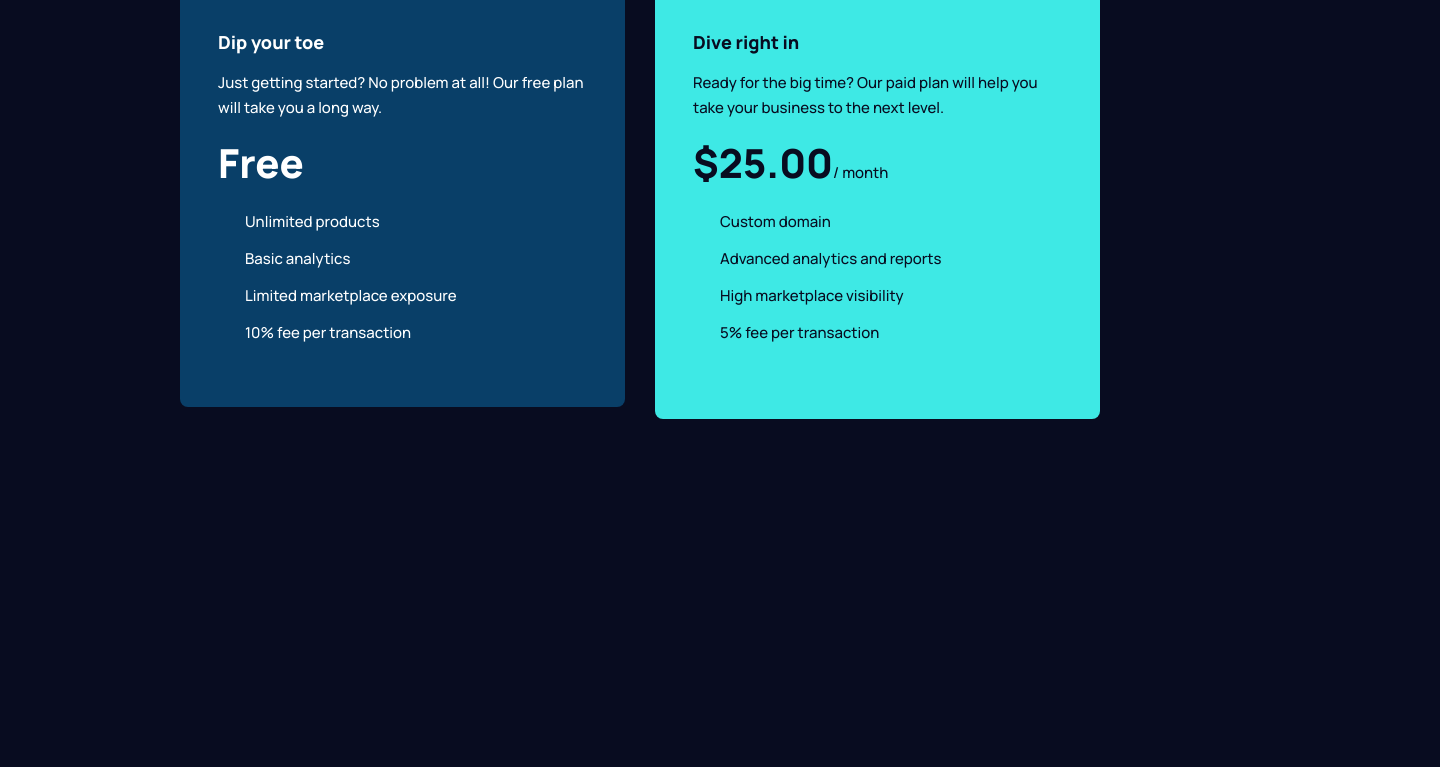
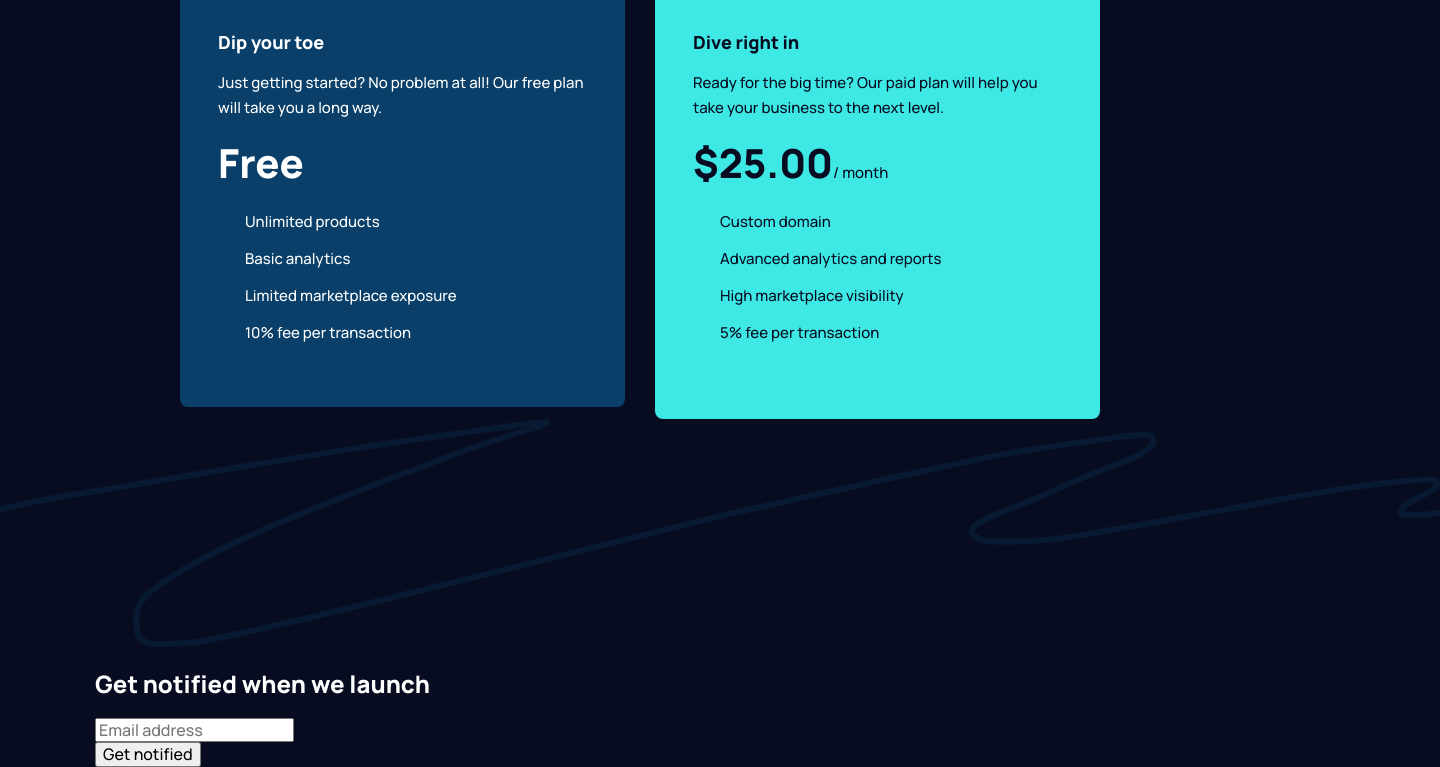
Before and after one commit to anastasiaptakh/maker, a website: page app/index.html in a window 1280 px wide. Shown: the part 1764-2531 px from the top of the page, 1440 px wide, since content can reach past the window. Before the commit the page ends 2183 px from the top, so only its background shows below. Drawn offline with Linux system fonts and the light colour scheme.

Commit message:
make footer layout

```diff
--- a/app/index.html
+++ b/app/index.html
@@ -104,5 +104,18 @@
             </div>
         </div>
     </section>
+    <footer class="footer">
+        <img class="footer__img" src="images/footer-bg.png" alt="footer-background">
+        <div class="container">
+            <h2 class="footer__title">Get notified when we launch</h2>
+                <form action="#" class="footer__form novalidate">
+                    <div class="footer__inner-input">
+                        <input class="footer__input" type="email" required placeholder="Email address">
+                        <span class="invalid"></span>
+                    </div>
+                        <button class="footer__btn">Get notified</button>
+                </form>
+        </div>
+    </footer>
 </body>
 </html>
```
Also changed, not shown: app/images/footer-bg.png (added), 3 other files.
